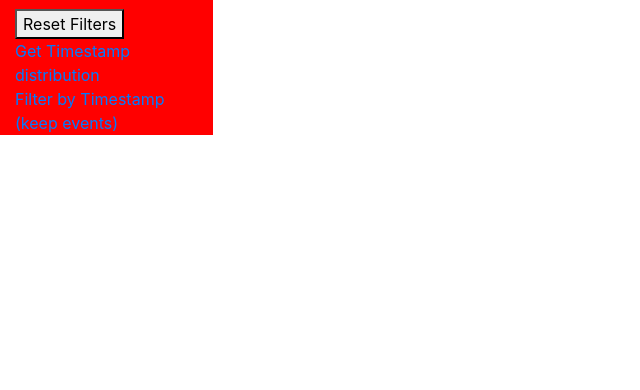
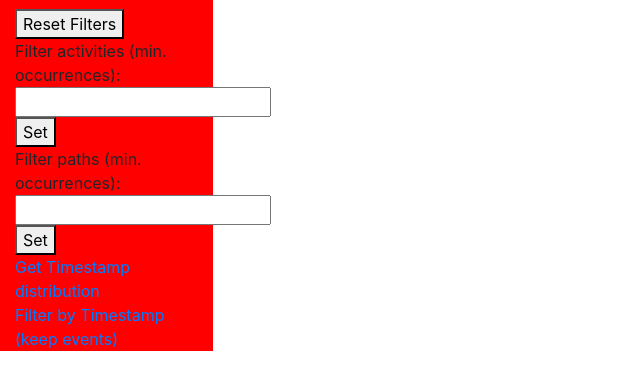
Before and after one commit to Javert899/pm4py-mdl, a Flask app: template templates/process_view.html in a window 1280 px wide. Shown: the part 65-455 px from the top of the page, without its empty margins (0-640 px from the left). Run offline with Flask 2, Linux system fonts and the light colour scheme; the template is opened without the code that fills it, so the values that code supplies are empty; parts of the project's set-up code (start-up, migrations or seed data) failed here and were passed over.

Commit message:
Activity and frequency sliders

```diff
--- a/app.py
+++ b/app.py
@@ -12,12 +12,24 @@ app = Flask(__name__)
 @app.route("/process_view/<process>")
 def process_view(process=None):
     session = request.cookies.get('session') if 'session' in request.cookies else uuid.uuid4()
+    min_acti_count = request.cookies.get('min_acti_count') if 'min_acti_count' in request.cookies else 0
+    min_paths_count = request.cookies.get('min_paths_count') if 'min_paths_count' in request.cookies else 0
+
+    min_acti_count = int(min_acti_count)
+    min_paths_count = int(min_paths_count)
+
     response = make_response(render_template(
         'process_view.html',
-        Process=Shared.logs[process].get_controller(session)
+        Process=Shared.logs[process].get_controller(session).get_visualization(min_acti_count=min_acti_count, min_paths_count=min_paths_count)
         ))
+
     if not request.cookies.get('session'):
         response.set_cookie('session', str(uuid.uuid4()))
+    if not request.cookies.get('min_acti_count'):
+        response.set_cookie('min_acti_count', str(min_acti_count))
+    if not request.cookies.get('min_paths_count'):
+        response.set_cookie('min_paths_count', str(min_paths_count))
+
     return response
 
 
--- a/templates/process_view.html
+++ b/templates/process_view.html
@@ -18,6 +18,16 @@
               <button onclick="javascript:resetFilters()">Reset Filters</button>
           </div>
           <div>
+              Filter activities (min. occurrences):<br />
+              <input type="text" id="min_acti_count" />
+              <button onclick="javascript:formCookie()">Set</button>
+          </div>
+          <div>
+              Filter paths (min. occurrences):<br />
+              <input type="text" id="min_paths_count" />
+              <button onclick="javascript:formCookie()">Set</button>
+          </div>
+          <div>
               <a href="javascript:getTimestampDistribution()">Get Timestamp distribution</a><br />
               <a href="javascript:filterByTimestamp()">Filter by Timestamp (keep events)</a>
           </div>
@@ -31,6 +41,14 @@
 </div>
 <script type="text/javascript">
     var cobject = null;
+
+    if(typeof(String.prototype.trim) === "undefined")
+    {
+        String.prototype.trim = function()
+        {
+            return String(this).replace(/^\s+|\s+$/g, '');
+        };
+    }
 
     function getTimestampDistribution() {
            $.ajax({url: "/getTimestampDistribution?process="+window.location.pathname.split("/").pop()}).done(function(data) { alert(JSON.stringify(data)); });
@@ -147,6 +165,62 @@
         return oldString;
     }
 
+    function preliminary() {
+        var x = document.cookie.split(";");
+        var i = 0;
+        while (i < x.length) {
+            let cookie_name = x[i].split("=")[0].trim();
+            let cookie_value = x[i].split("=")[1];
+
+            if (cookie_name === "min_acti_count") {
+                document.getElementById("min_acti_count").value = cookie_value;
+            }
+            if (cookie_name === "min_paths_count") {
+                document.getElementById("min_paths_count").value = cookie_value;
+            }
+            i++;
+        }
+        console.log("x");
+        console.log(x);
+    }
+
+    function eraseCookie(name) {
+        document.cookie = name+'=; Max-Age=-99999999;';
+    }
+
+    function setCookie(name,value,days) {
+        var expires = "";
+        if (days) {
+            var date = new Date();
+            date.setTime(date.getTime() + (days*24*60*60*1000));
+            expires = "; expires=" + date.toUTCString();
+        }
+        document.cookie = name + "=" + (value || "")  + expires + "; path=/";
+    }
+
+    function formCookie() {
+        var x = document.cookie.split(";");
+        var i = 0;
+        var new_cookie = "";
+        while (i < x.length) {
+            let cookie_name = x[i].split("=")[0].trim();
+            let cookie_value = x[i].split("=")[1];
+
+            eraseCookie(cookie_name);
+
+            if (cookie_name == "min_acti_count") {
+                setCookie(cookie_name, document.getElementById("min_acti_count").value, 1);
+            }
+            else if (cookie_name == "min_paths_count") {
+                setCookie(cookie_name, document.getElementById("min_paths_count").value, 1);
+            }
+            i++;
+        }
+        console.log(document.cookie);
+        window.location.reload();
+    }
+
+    preliminary();
     getCObject();
     fillMainView();
 </script>
```
Also changed, not shown: controllers/process.py (+7 -4 lines).
